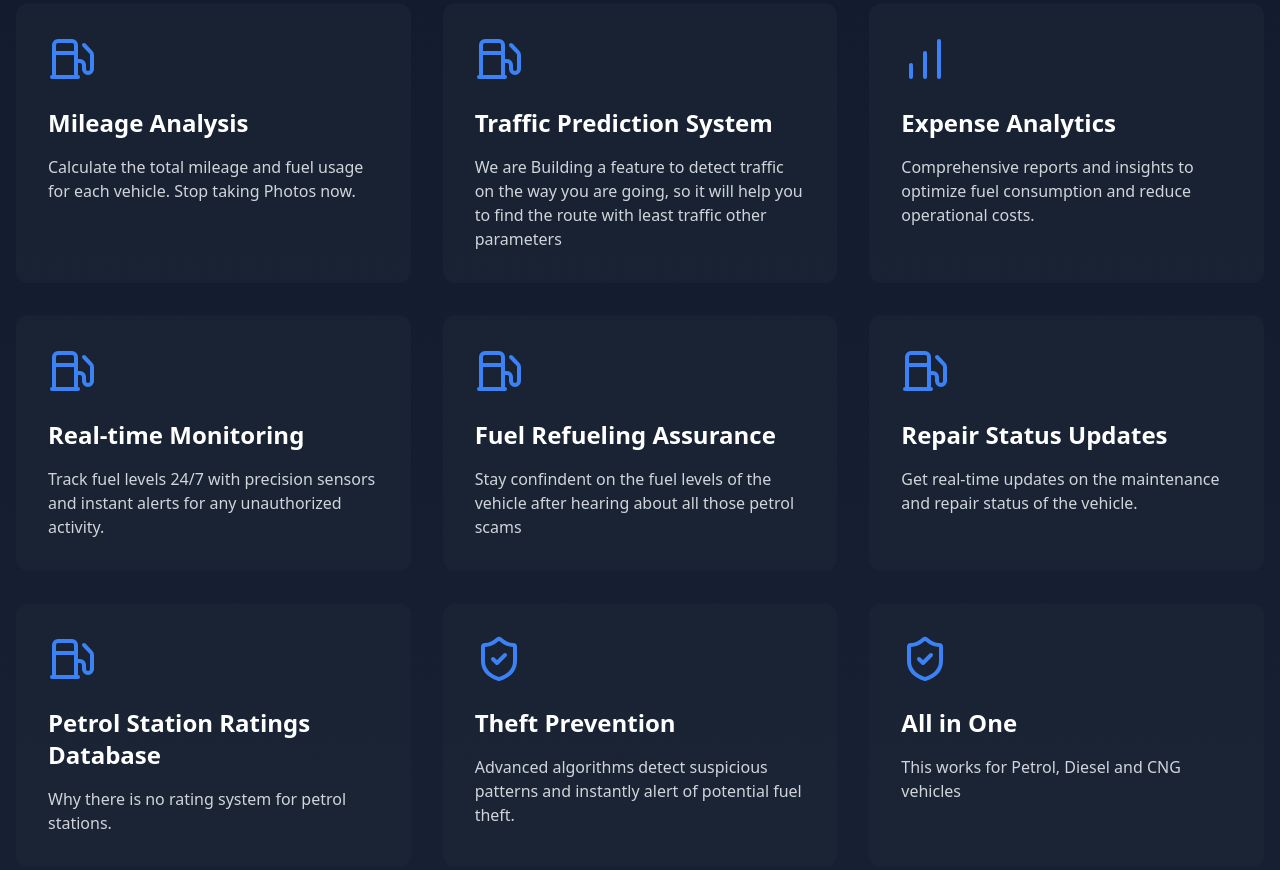
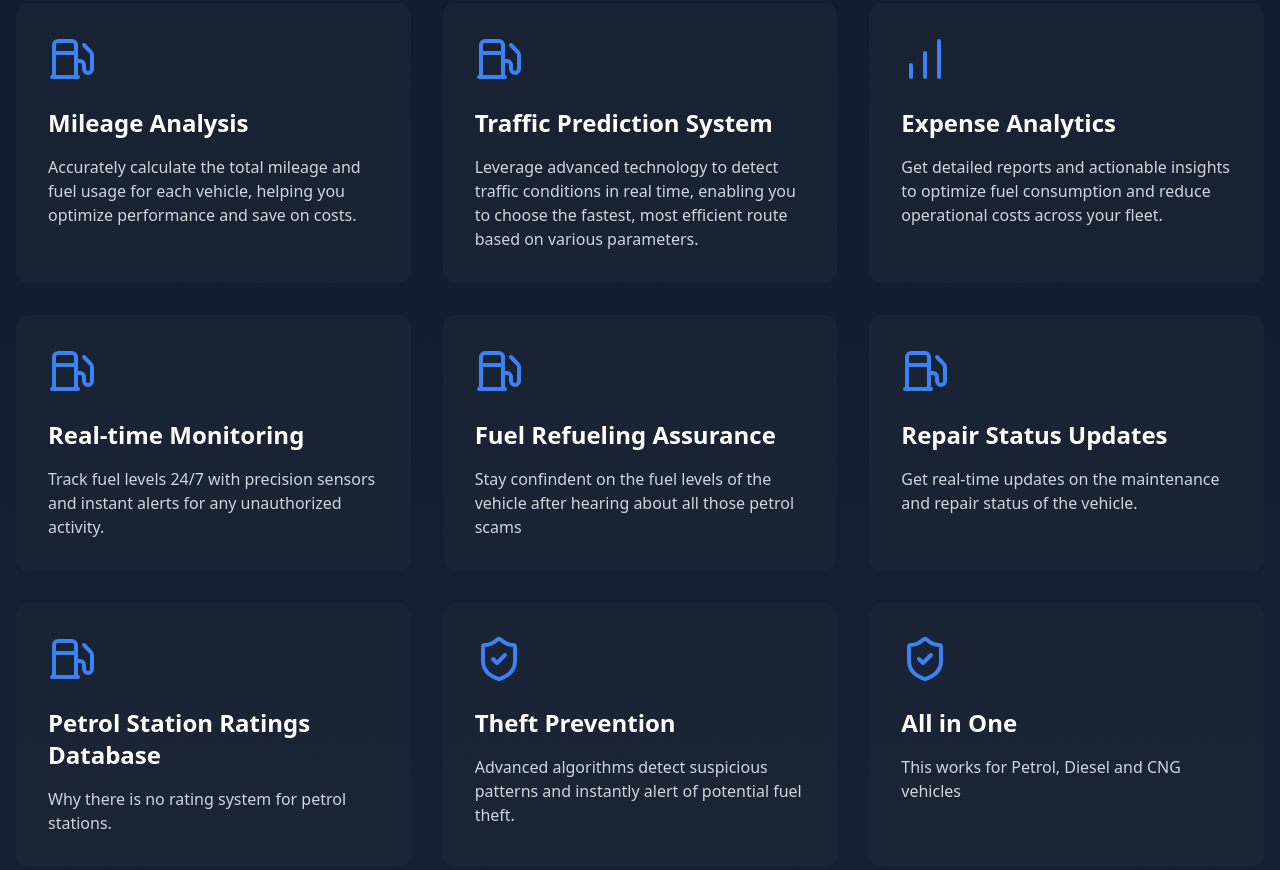
Before and after one commit to ShashankBhutiya/Shashank2, a website: page index.html in a window 1280 px wide. Shown: the part 1005-1875 px from the top of the page. Drawn offline with nearby package versions, Linux system fonts and the light colour scheme.

Commit message:
Update index.html

```diff
--- a/index.html
+++ b/index.html
@@ -175,19 +175,19 @@
                         <i data-lucide="fuel" class="w-12 h-12 text-blue-500"></i>
                     </div>
                     <h3 class="text-2xl font-semibold mb-4">Mileage Analysis</h3>
-                    <p class="text-gray-300">Calculate the total mileage and fuel usage for each vehicle. Stop taking Photos now.</p>
+                    <p class="text-gray-300">Accurately calculate the total mileage and fuel usage for each vehicle, helping you optimize performance and save on costs.</p>
                 </div> <div class="bg-gray-800/50 p-8 rounded-xl hover-scale glow-effect" data-aos="fade-up" data-aos-delay="0">
                     <div class="mb-6 floating">
                         <i data-lucide="fuel" class="w-12 h-12 text-blue-500"></i>
                     </div><h3 class="text-2xl font-semibold mb-4">Traffic Prediction System</h3>
-                    <p class="text-gray-300">We are Building a feature to detect traffic on the way you are going, so it will help you to find the route with least traffic other parameters</p>
+                    <p class="text-gray-300">Leverage advanced technology to detect traffic conditions in real time, enabling you to choose the fastest, most efficient route based on various parameters.                    </p>
                 </div>
                 <div class="bg-gray-800/50 p-8 rounded-xl hover-scale glow-effect" data-aos="fade-up" data-aos-delay="0">
                     <div class="mb-6 floating">
                         <i data-lucide="bar-chart" class="w-12 h-12 text-blue-500"></i>
                     </div>
                     <h3 class="text-2xl font-semibold mb-4">Expense Analytics</h3>
-                    <p class="text-gray-300">Comprehensive reports and insights to optimize fuel consumption and reduce operational costs.</p>
+                    <p class="text-gray-300">Get detailed reports and actionable insights to optimize fuel consumption and reduce operational costs across your fleet.                    </p>
                 </div><div class="bg-gray-800/50 p-8 rounded-xl hover-scale glow-effect" data-aos="fade-up" data-aos-delay="0">
                     <div class="mb-6 floating">
                         <i data-lucide="fuel" class="w-12 h-12 text-blue-500"></i>
@@ -239,7 +239,7 @@
         <div class="max-w-7xl mx-auto px-4 grid md:grid-cols-2 gap-16 items-center">
             <div data-aos="fade-right">
                 <!-- <video autoplay loop muted class="rounded-xl shadow-2xl" alt="Protype video comming soon">
-                    <!-- <source src="assets/videos/hero-background.mp4" type="video/mp4">
+                    <source src="assets/videos/hero-background.mp4" type="video/mp4">
                 </video> -->
                 <img src="assets/images/about.png" alt="Protype video comming soon" class="rounded-xl shadow-2xl">
             </div>
```
